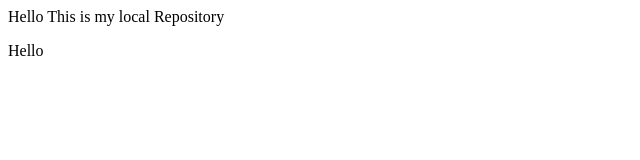
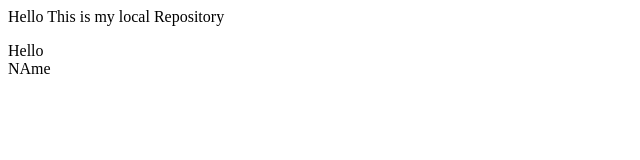
Before and after one commit to Souravmorya/Local-Repo, a plain HTML site: page Local-Repo/index.html in a window 1280 px wide. Shown: the full height of the page, 0-640 px from the left. Drawn offline with Linux system fonts and the light colour scheme.

Commit message:
Update index.html

```diff
--- a/Local-Repo/index.html
+++ b/Local-Repo/index.html
@@ -3,3 +3,5 @@
 <div>
     Hello
 </div>
+
+<label>NAme</label>
```
